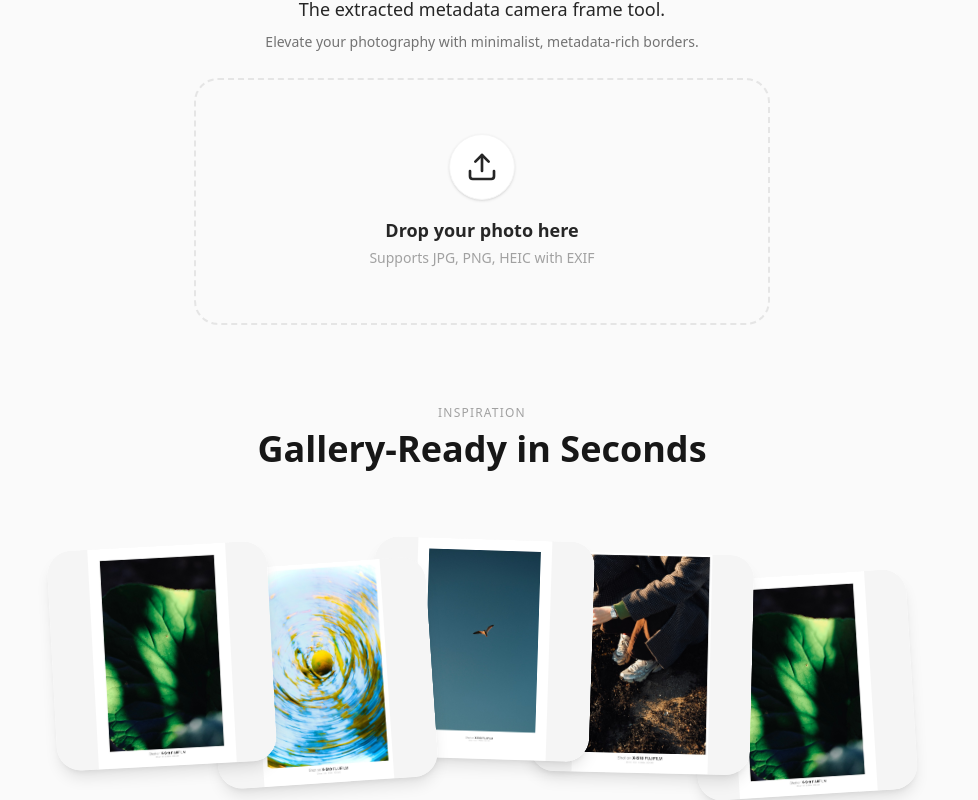
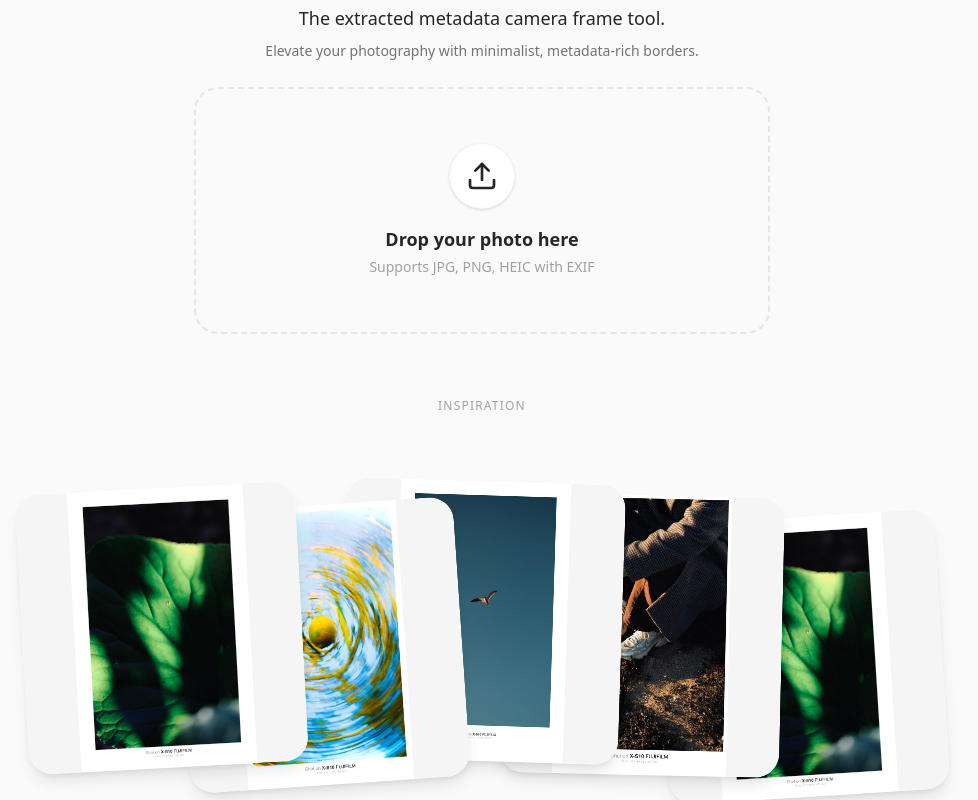
Before and after one commit to alexvarelo/FrameMark, a React (Vite) app: page / in a window 1280 px wide. Shown: the whole page, without its empty margins (158-1136 px from the left). Built offline with nearby package versions, Linux system fonts and the light colour scheme.

Commit message:
remove heading and increase photo size in gallery

```diff
--- a/src/components/ui/gallery.tsx
+++ b/src/components/ui/gallery.tsx
@@ -110,14 +110,11 @@ export const PhotoGallery = ({
     ];
 
     return (
-        <div className="relative py-12">
-            <p className="text-center text-xs font-light uppercase tracking-widest text-neutral-400 mb-2">
+        <div className="relative py-8">
+            <p className="text-center text-xs font-light uppercase tracking-widest text-neutral-400 mb-6">
                 Inspiration
             </p>
-            <h3 className="mx-auto max-w-2xl text-center text-3xl md:text-4xl font-bold text-neutral-900 mb-8">
-                Gallery-Ready in Seconds
-            </h3>
-            <div className="relative h-[280px] w-full flex items-center justify-center">
+            <div className="relative h-[350px] w-full flex items-center justify-center">
                 <motion.div
                     className="relative mx-auto flex w-full max-w-7xl justify-center"
                     initial={{ opacity: 0 }}
@@ -130,7 +127,7 @@ export const PhotoGallery = ({
                         initial="hidden"
                         animate={isLoaded ? "visible" : "hidden"}
                     >
-                        <div className="relative h-[220px] w-[220px]">
+                        <div className="relative h-[280px] w-[280px]">
                             {[...photos].reverse().map((photo) => (
                                 <motion.div
                                     key={photo.id}
@@ -144,8 +141,8 @@ export const PhotoGallery = ({
                                     }}
                                 >
                                     <Photo
-                                        width={220}
-                                        height={220}
+                                        width={280}
+                                        height={280}
                                         src={photo.src}
                                         alt="Example photo"
                                         direction={photo.direction}
```
